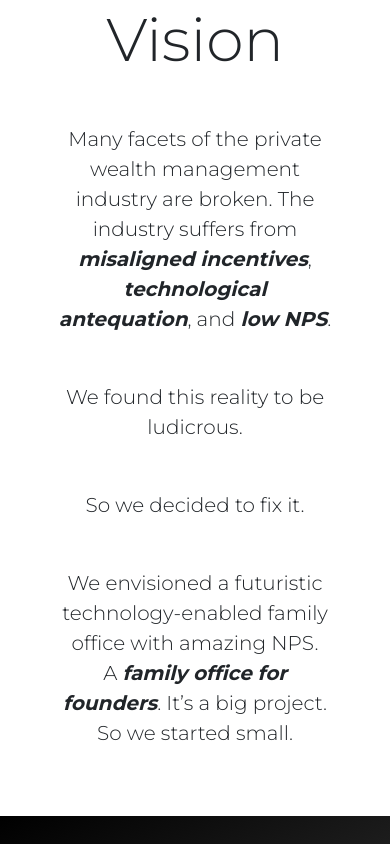
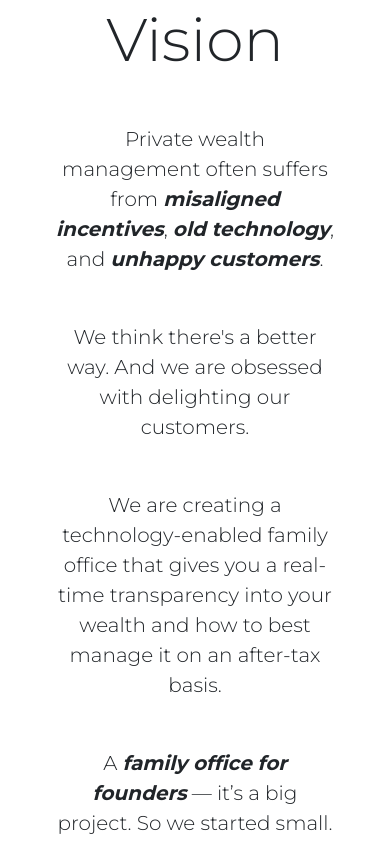
Before and after one commit to mbroido/mbroido.github.io, a plain HTML site: page mobile.html in a window 390 px wide. Shown: the part 860-1704 px from the top of the page. Drawn offline with nearby package versions, Linux system fonts and the light colour scheme.

Commit message:
fixed mobile site content

```diff
--- a/mobile.html
+++ b/mobile.html
@@ -61,11 +61,11 @@
 
         <div class="text-center" style="padding:20px;">
             <h1 class="mb-5" style="font-size:60px; font-weight:300;">Vision </h1>
-    <p class="lead mb-5" style="width:80%; margin-left:10%;"> Many facets of the private wealth management industry are broken. The industry suffers from <b class="bold"><i> misaligned incentives</i></b>, <b class="bold"><i>technological antequation</i></b>, and <b class="bold"><i>low NPS</i></b>.  </p>
-    <p class="lead mb-5" style="width:80%; margin-left:10%;">We found this reality to be ludicrous. </p>
-    <p class="lead mb-5" style="width:80%; margin-left:10%;">So we decided to fix it.
-    <p class="lead mb-5" style="width:80%; margin-left:10%;">We envisioned a futuristic technology-enabled family office with amazing NPS. <br>A <b class="bold"><i>family office for founders</i></b>. It’s a big project. So we started small. </p>
-
+            <p class="lead mb-5" style="width:80%; margin-left:10%;"> Private wealth management often suffers from <b class="bold"><i> misaligned incentives</i></b>, <b class="bold"><i>old technology</i></b>, and <b class="bold"><i>unhappy customers</i></b>. </p>
+            <p class="lead mb-5" style="width:80%; margin-left:10%;">We think there's a better way. And we are obsessed with delighting our customers. </p>
+            <p class="lead mb-5" style="width:80%; margin-left:10%;">We are creating a technology-enabled family office that gives you a real-time transparency into your wealth and how to best manage it on an after-tax basis. </p>
+            <p class="lead mb-5" style="width:80%; margin-left:10%;"> A <b class="bold"><i>family office for founders</i></b> &mdash; it’s a big project. So we started small.
+            </p>
         </div>
 
         <div class="content-section bg-secondary text-white text-center theme" id="mo">
```
Lines whose indentation alone changed are shown as unchanged.
